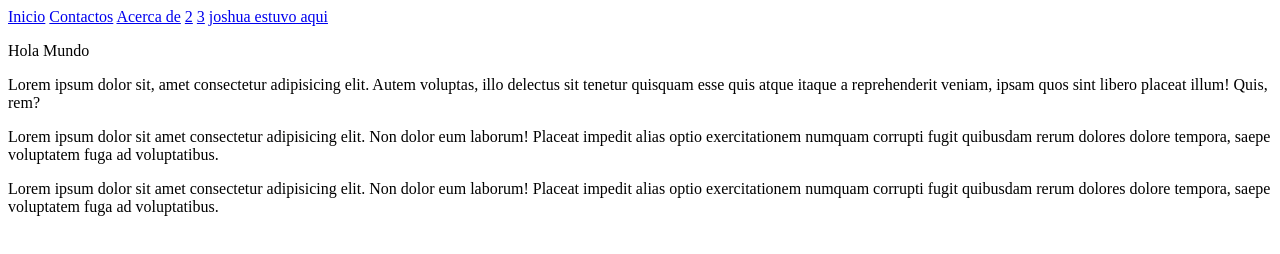
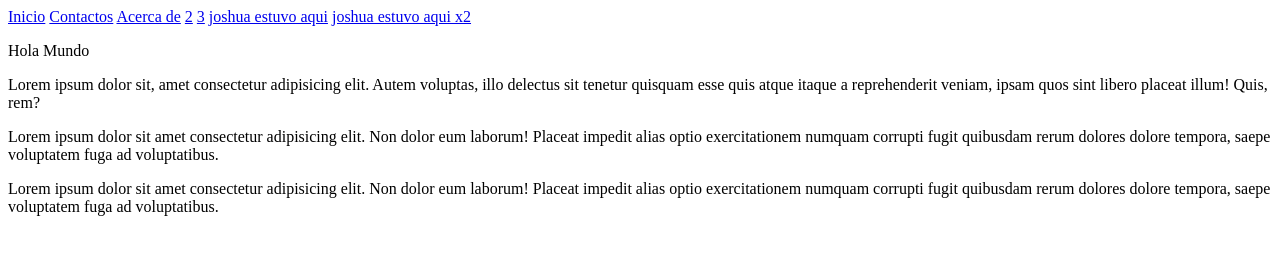
Before and after one commit to raulchvzt/prueba, a plain HTML site: page index.html in a window 1280 px wide. Drawn offline with Linux system fonts and the light colour scheme.

Commit message:
holaaa x2

```diff
--- a/index.html
+++ b/index.html
@@ -12,6 +12,8 @@
 <a href="#">2</a>
 <a href="#">3</a>
 <a href="#">joshua estuvo aqui</a>
+<a href="#">joshua estuvo aqui x2</a>
+
 <p>Hola Mundo</p>
 <p>Lorem ipsum dolor sit, amet consectetur adipisicing elit. Autem voluptas, illo delectus sit tenetur quisquam esse quis atque itaque a reprehenderit veniam, ipsam quos sint libero placeat illum! Quis, rem?</p>
 <p>Lorem ipsum dolor sit amet consectetur adipisicing elit. Non dolor eum laborum! Placeat impedit alias optio exercitationem numquam corrupti fugit quibusdam rerum dolores dolore tempora, saepe voluptatem fuga ad voluptatibus.</p>
```
